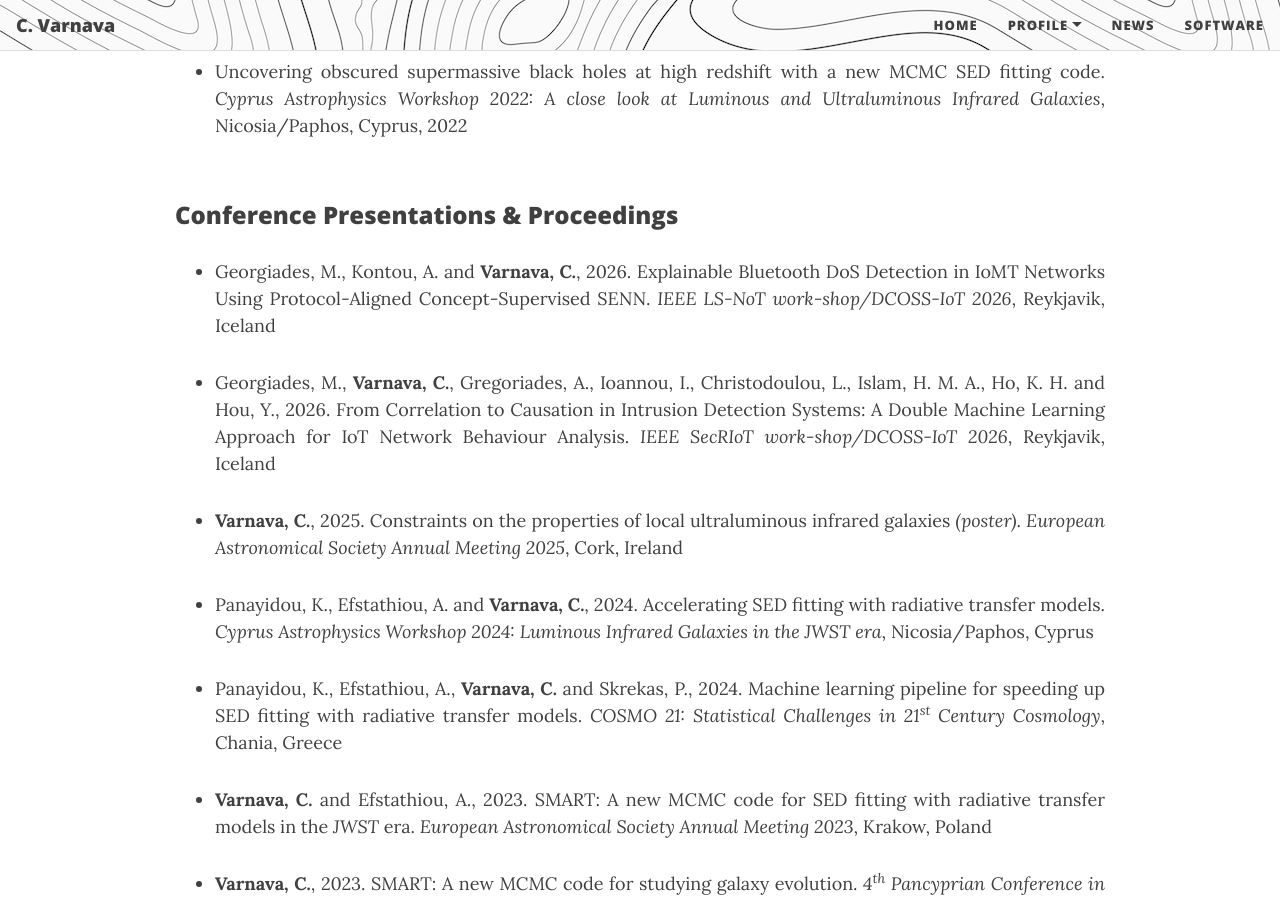
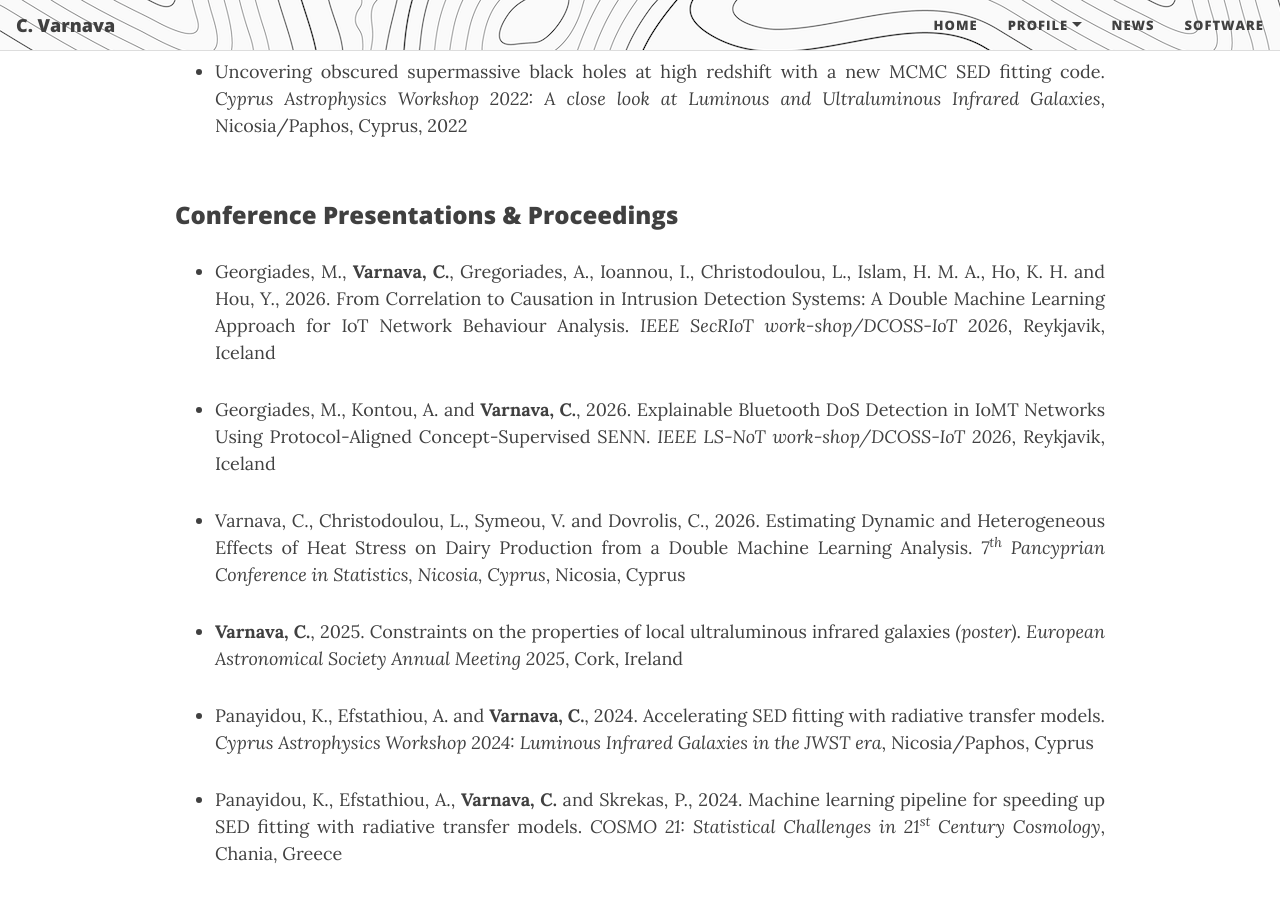
Before and after one commit to ch-var/ch-var.github.io, a Jekyll site: the page built from CV.html, in a window 1280 px wide and 900 px high, scrolled down 5476 px. Built offline with Jekyll 4.4.1, drawn with Linux system fonts in a browser that asks for light colours; formulas are drawn with MathJax 3.

Commit message:
Update CV.html

```diff
--- a/CV.html
+++ b/CV.html
@@ -151,9 +151,11 @@
 <br>
 <p style="font-family: var(--header-font); font-weight: 800; line-height: 1.1; font-size: 1.5rem; margin-top: 1.25rem;">Conference Presentations & Proceedings</p>
 <ul>
+<li class="responsive-margin">Georgiades, M., <b>Varnava, C.</b>, Gregoriades, A., Ioannou, I., Christodoulou, L., Islam, H. M. A., Ho, K. H. and Hou, Y., 2026. From Correlation to Causation in Intrusion Detection Systems: A Double Machine Learning Approach for IoT Network Behaviour Analysis. <i>IEEE SecRIoT work-shop/DCOSS-IoT 2026</i>, Reykjavik, Iceland</li>
+<p></p>
 <li class="responsive-margin">Georgiades, M., Kontou, A. and <b>Varnava, C.</b>, 2026. Explainable Bluetooth DoS Detection in IoMT Networks Using Protocol-Aligned Concept-Supervised SENN. <i>IEEE LS-NoT work-shop/DCOSS-IoT 2026</i>, Reykjavik, Iceland</li>
 <p></p>
-<li class="responsive-margin">Georgiades, M., <b>Varnava, C.</b>, Gregoriades, A., Ioannou, I., Christodoulou, L., Islam, H. M. A., Ho, K. H. and Hou, Y., 2026. From Correlation to Causation in Intrusion Detection Systems: A Double Machine Learning Approach for IoT Network Behaviour Analysis. <i>IEEE SecRIoT work-shop/DCOSS-IoT 2026</i>, Reykjavik, Iceland</li>
+<li class="responsive-margin"></b>Varnava, C.</b>, Christodoulou, L., Symeou, V. and Dovrolis, C., 2026. Estimating Dynamic and Heterogeneous Effects of Heat Stress on Dairy Production from a Double Machine Learning Analysis. <i>7<sup>th</sup> Pancyprian Conference in Statistics, Nicosia, Cyprus</i>, Nicosia, Cyprus</li>
 <p></p>
 <li class="responsive-margin"><b>Varnava, C.</b>, 2025. Constraints on the properties of local ultraluminous infrared galaxies <i>(poster)</i>. <i>European Astronomical Society Annual Meeting 2025</i>, Cork, Ireland</li>
 <p></p>
```
